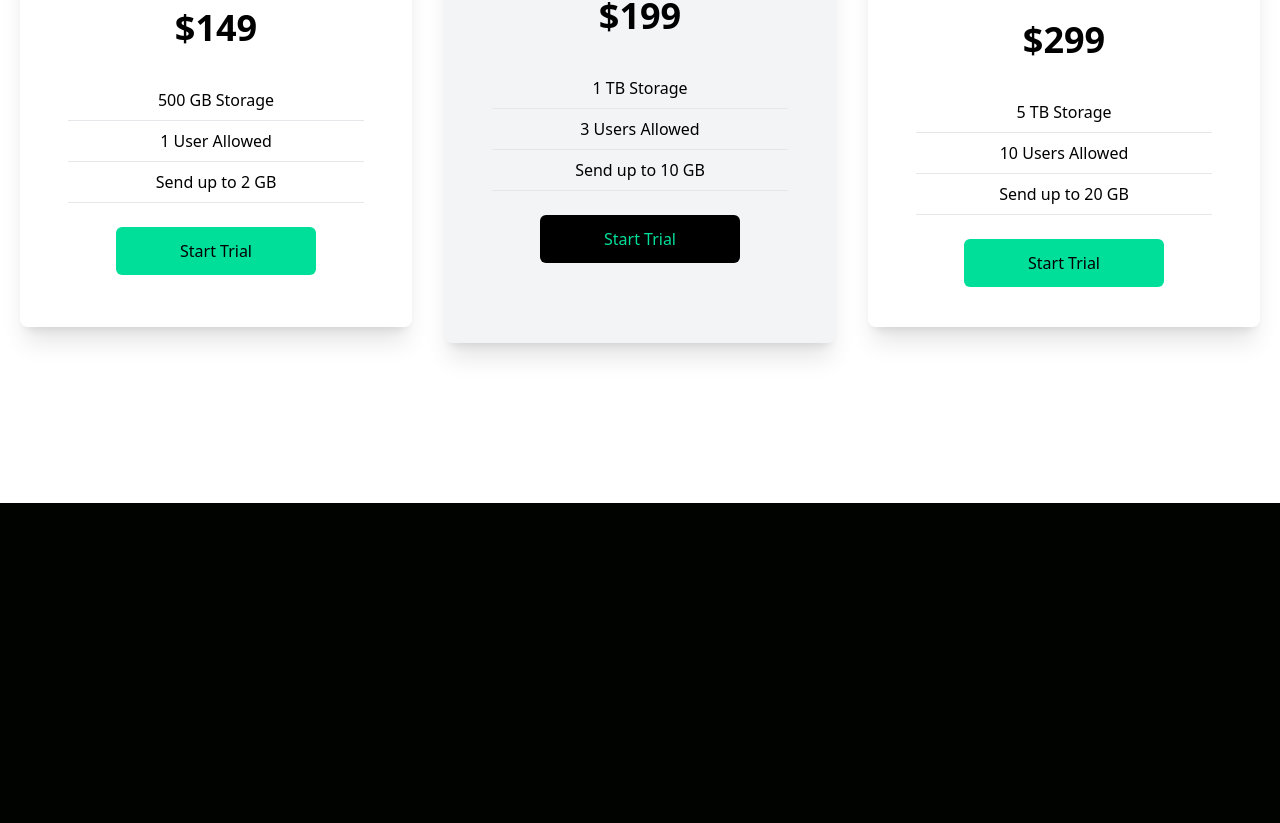
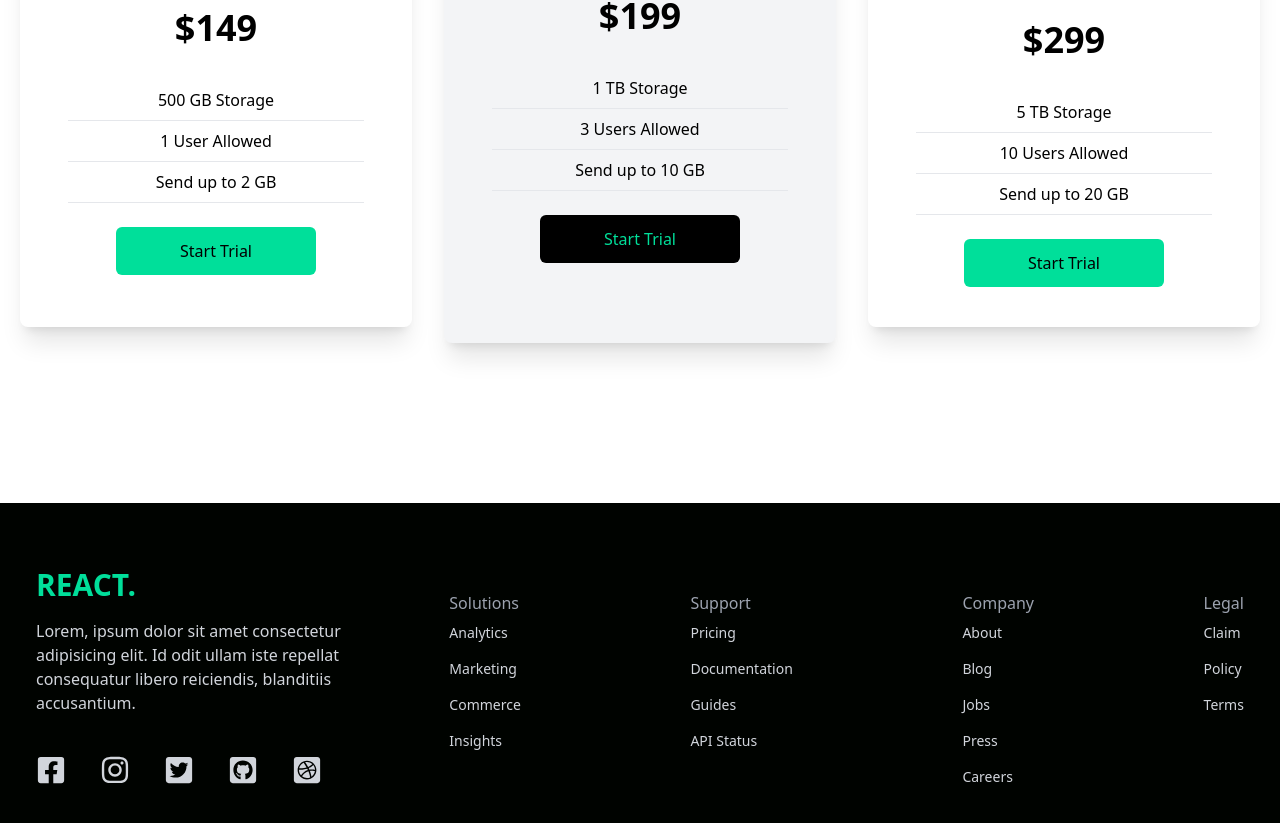
Before and after one commit to leylamaria/react-tailwind-project, a React (Create React App) app: page / in a window 1280 px wide. Shown: the part 1971-2794 px from the top of the page. Before the commit the page ends 2474 px from the top, so only its background shows below. Built offline with nearby package versions, Linux system fonts and the light colour scheme.

Commit message:
Built and integrated the Footer component

```diff
--- a/public/index.html
+++ b/public/index.html
@@ -24,7 +24,7 @@
       work correctly both with client-side routing and a non-root public URL.
       Learn how to configure a non-root public URL by running `npm run build`.
     -->
-    <title>React App</title>
+    <title>Data Analytics</title>
   </head>
   <body>
     <noscript>You need to enable JavaScript to run this app.</noscript>
--- a/src/App.js
+++ b/src/App.js
@@ -4,6 +4,7 @@
 import Analytics from "./components/Analytics";
 import Newsletter from "./components/Newsletter";
 import Cards from "./components/Cards";
+import Footer from "./components/Footer";
 
 export default function App() {
   return (
@@ -13,6 +14,7 @@
       <Analytics />
       <Newsletter />
       <Cards />
+      <Footer />
     </div>
   );
 }
--- /dev/null
+++ b/src/components/Footer.jsx
@@ -0,0 +1,82 @@
+import React from "react";
+import {
+  FaDribbbleSquare,
+  FaFacebookSquare,
+  FaGithubSquare,
+  FaInstagram,
+  FaTwitterSquare,
+} from "react-icons/fa";
+
+const Footer = () => {
+  return (
+    <div className="max-w-[1240px] mx-auto py-16 px-4 grid lg:grid-cols-3 gap-8 text-gray-300">
+      <div>
+        <h1 className="w-full text-3xl font-bold text-[#00df9a]">REACT.</h1>
+        <p className="py-4">
+          Lorem, ipsum dolor sit amet consectetur adipisicing elit. Id odit
+          ullam iste repellat consequatur libero reiciendis, blanditiis
+          accusantium.
+        </p>
+        <div className="flex justify-between md:w-[75%] my-6">
+          <FaFacebookSquare size={30} />
+          <FaInstagram size={30} />
+          <FaTwitterSquare size={30} />
+          <FaGithubSquare size={30} />
+          <FaDribbbleSquare size={30} />
+        </div>
+      </div>
+      <div className="lg:col-span-2 flex justify-between mt-6">
+        <div>
+          <h6 className="font-medium text-gray-400">Solutions</h6>
+          <ul>
+            <li className="py-2 text-sm">Analytics</li>
+            <li className="py-2 text-sm">Marketing</li>
+            <li className="py-2 text-sm">Commerce</li>
+            <li className="py-2 text-sm">Insights</li>
+          </ul>
+        </div>
+        <div>
+          <h6 className="font-medium text-gray-400">Support</h6>
+          <ul>
+            <li className="py-2 text-sm">Pricing</li>
+            <li className="py-2 text-sm">Documentation</li>
+            <li className="py-2 text-sm">Guides</li>
+            <li className="py-2 text-sm">API Status</li>
+          </ul>
+        </div>
+        <div>
+          <h6 className="font-medium text-gray-400">Company</h6>
+          <ul>
+            <li className="py-2 text-sm">About</li>
+            <li className="py-2 text-sm">Blog</li>
+            <li className="py-2 text-sm">Jobs</li>
+            <li className="py-2 text-sm">Press</li>
+            <li className="py-2 text-sm">Careers</li>
+          </ul>
+        </div>
+        <div>
+          <h6 className="font-medium text-gray-400">Legal</h6>
+          <ul>
+            <li className="py-2 text-sm">Claim</li>
+            <li className="py-2 text-sm">Policy</li>
+            <li className="py-2 text-sm">Terms</li>
+          </ul>
+        </div>
+      </div>
+      <small className="text-center">
+        This project is{" "}
+        <a
+          href="https://github.com/leylamaria/react-tailwind-project"
+          target="_blank"
+          rel="noreferrer"
+          className="text-[#00df9a] "
+        >
+          {" "}
+          open-sourced on GitHub{" "}
+        </a>{" "}
+      </small>
+    </div>
+  );
+};
+
+export default Footer;
```
